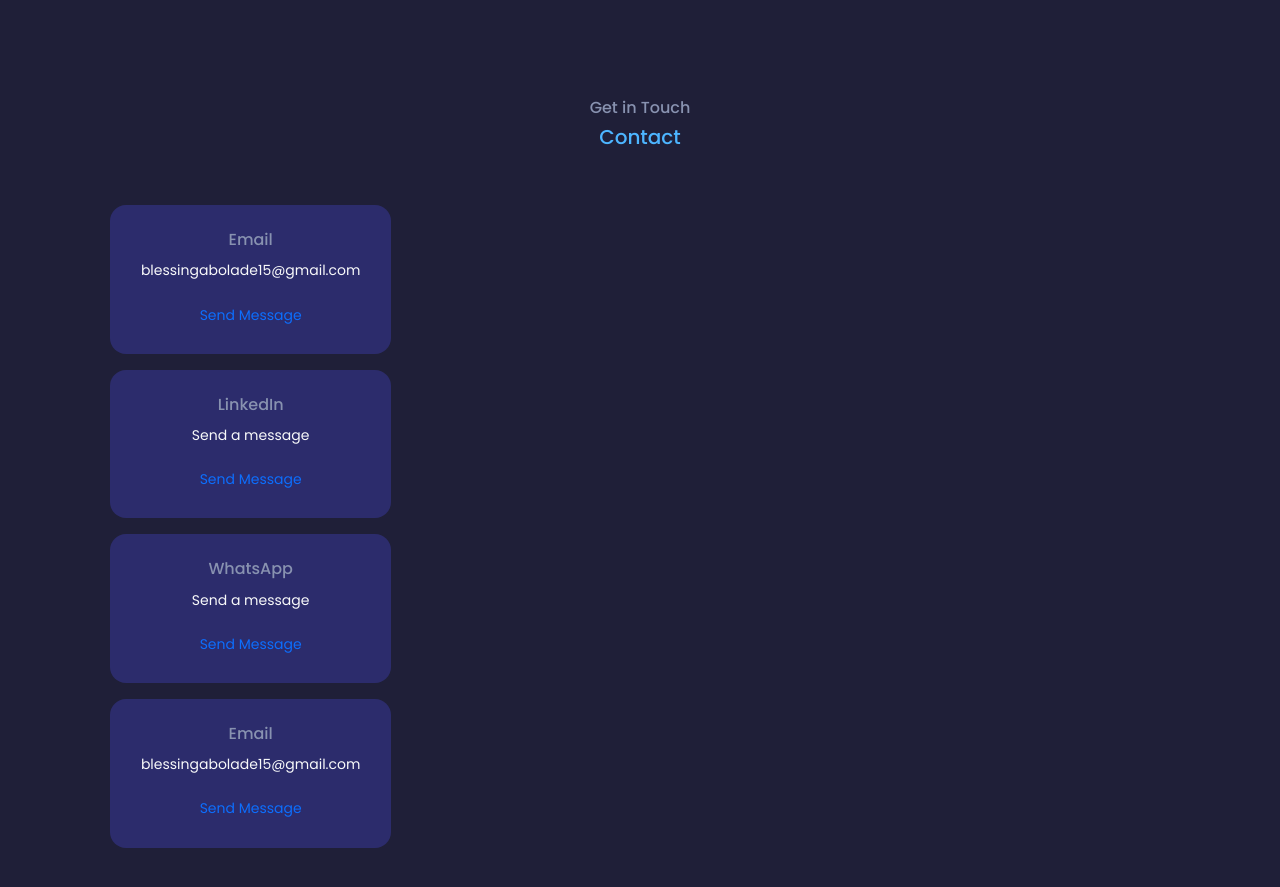
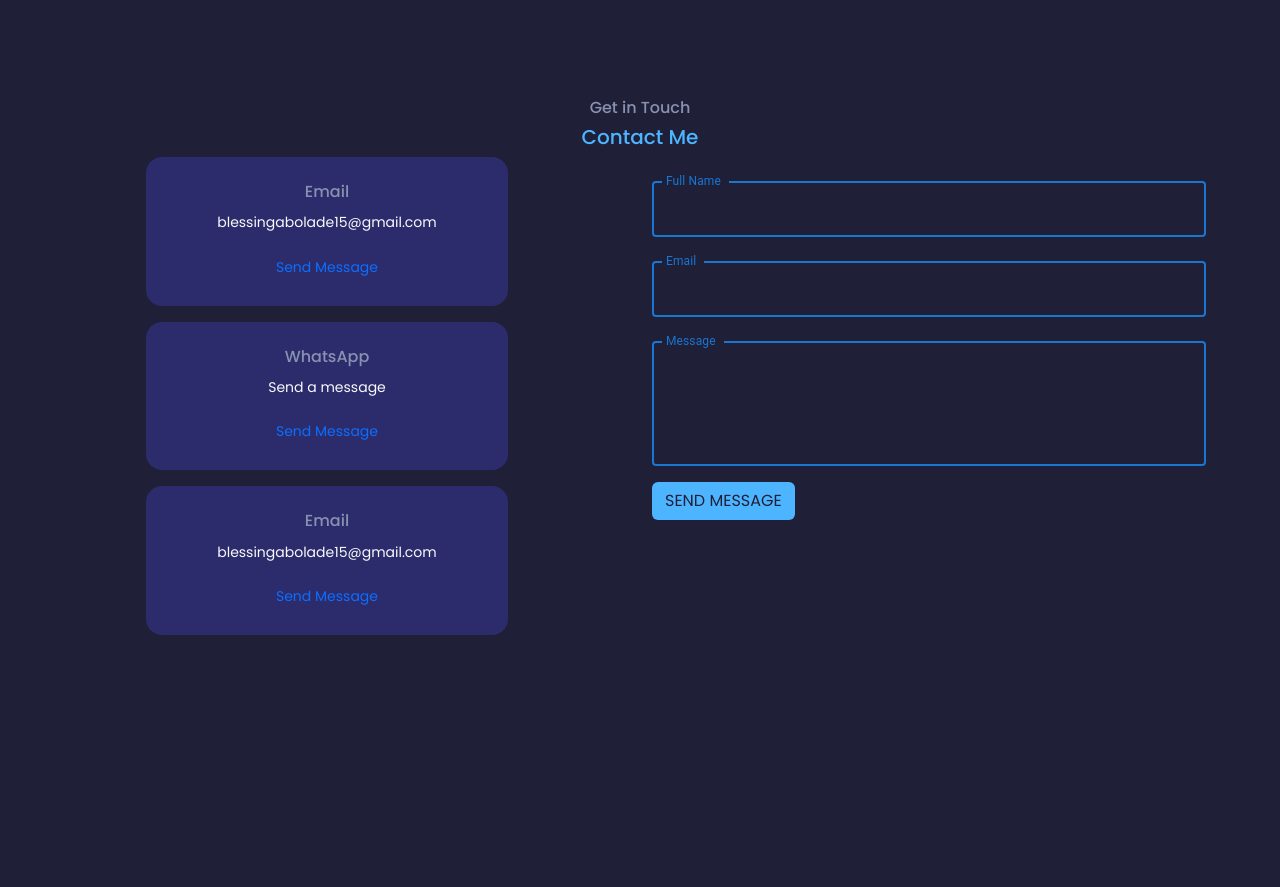
Before and after one commit to techie-sam/portfolio-v1, a React (Create React App) app: page / in a window 1280 px wide. Shown: the part 3180-4067 px from the top of the page. After the commit the page ends 4020 px from the top, so only its background shows below. Built offline with nearby package versions, Linux system fonts and the light colour scheme.

Commit message:
contact section done

```diff
--- a/src/components/contact/Contact.js
+++ b/src/components/contact/Contact.js
@@ -1,20 +1,26 @@
 import React from 'react'
 import StyledCard from '../about/StyledCard'
+import TextField from '@mui/material/TextField';
 
 const Contact = () => {
     const CONTACT_DETAILS = [
         { platform: "Email", address: "blessingabolade15@gmail.com", link: "https//b;essingabolade15@gmail.com", icon: '' },
-        { platform: "LinkedIn", address: "Send a message", link: "https//linkedin.com/in/techie-sam", icon: '' },
-        { platform: "WhatsApp", address: "Send a message", icon: '' },
+        { platform: "WhatsApp", address: "Send a message",},
         { platform: "Email", address: "blessingabolade15@gmail.com", icon: '' },
+    ]
+    const TEXT_FIELD_PROPS = [
+        { id: "fullname", label: "Full Name", defaultValue: ""},
+        { id: "email", label: "Email", defaultValue: ""},
+        { id: "message", label: "Message", defaultValue: "", rows: "4", multiline: true },
     ]
     return (
         <section id="contact">
             <div className='text-center mt-5'>
                 <h6>Get in Touch</h6>
-                <h5>Contact</h5>
+                <h5>Contact Me</h5>
             </div>
-            <StyledCard className='row gap-3 col-lg-4 p-lg-5'>
+            <StyledCard className='row gap-5'>
+                <div className='row gap-3 col-lg-4 col-12 m-auto'>
                     {
                         CONTACT_DETAILS.map(({ platform, address, link, icon }, i) =>
                             <span key={platform}>
@@ -26,6 +32,24 @@ const Contact = () => {
                             </span>
                         )
                     }
+                </div>
+                <div className='col col-lg-6 rounded rounded-5'>
+                    {
+                        TEXT_FIELD_PROPS.map(({ id, label, defaultValue, rows, multiline }) =>
+                            <TextField
+                                className='d-block mt-4'
+                                fullWidth
+                                id={id}
+                                label={label}
+                                defaultValue={defaultValue}
+                                focused
+                                rows={rows}
+                                multiline
+                            />
+                        )
+                    }
+                    <button className='btn btnPrimary mt-3'>SEND MESSAGE</button>
+                </div>
             </StyledCard>
         </section>
     )
```
Lines whose indentation alone changed are shown as unchanged.
